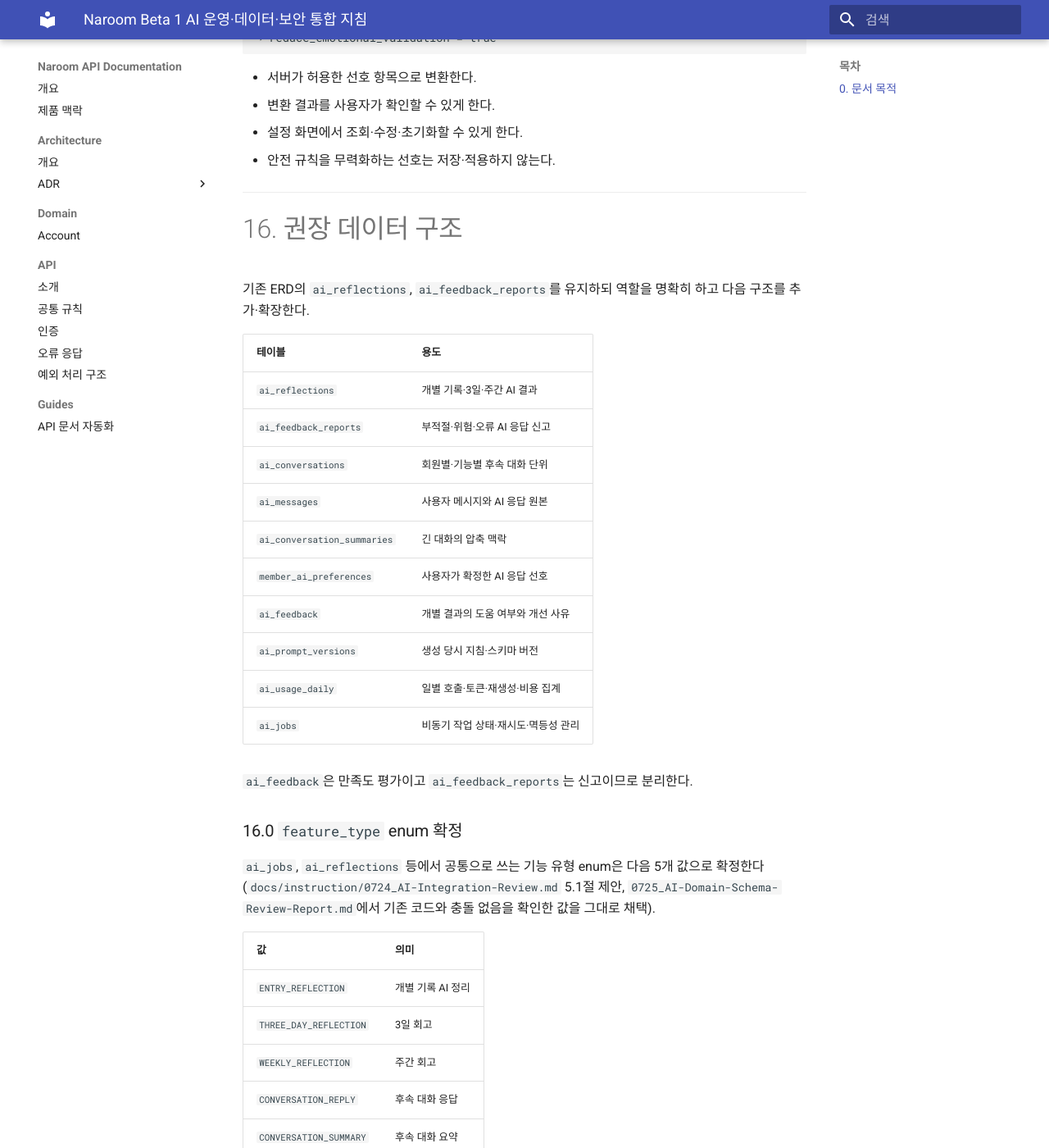
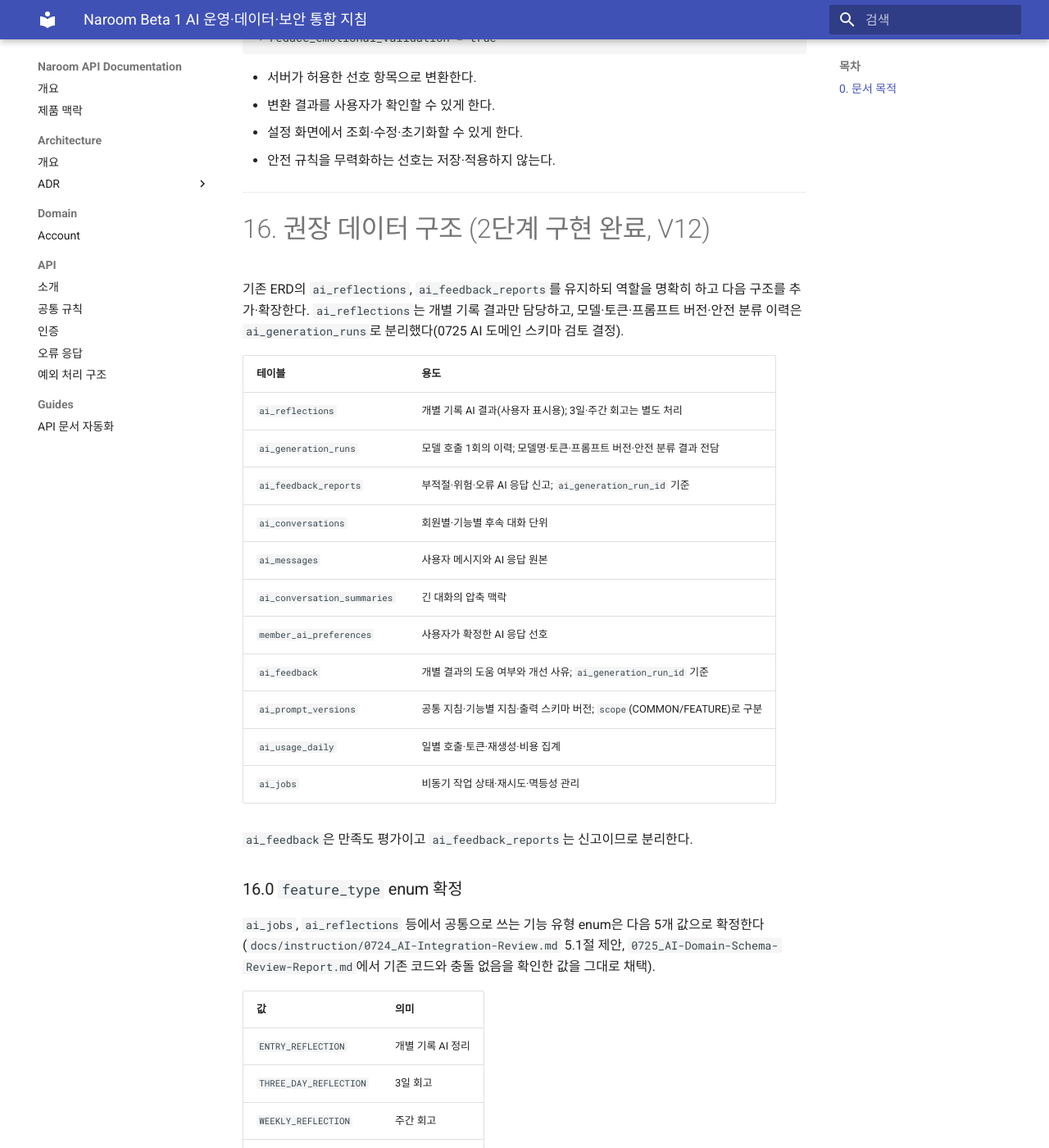
Before and after one commit to gvo-cheryl/narrom-api, an MkDocs documentation site: the page built from docs/api/ai-policy-architecture.md, in a window 1280 px wide and 1400 px high, scrolled down 20949 px. Shown: the whole window at 82% size. Built offline with MkDocs 1.6.1 and Material for MkDocs 9.7.7, drawn with Linux system fonts in a browser that asks for light colours; some of the changed text lies outside the part shown.

Commit message:
docs(ai): 2단계 스키마 구현 결과를 정책·커버리지 문서에 반영
- ai-policy-architecture.md §16에 ai_generation_runs 분리 반영, §24.1/24.2
  완료 체크 표시
- coverage-checklist.md의 ai_reflections 상태값·피드백 컬럼 참조를 V12
  실제 스키마(ai_feedback.helpfulness, ai_generation_run_id 기준)에 맞게 정정

관련: #20, #23, #24

```diff
--- a/docs/api/ai-policy-architecture.md
+++ b/docs/api/ai-policy-architecture.md
@@ -741,20 +741,21 @@ AI가 만든 과거 해석보다 사용자의 직접 선택과 자기정리를
 
 ---
 
-# 16. 권장 데이터 구조
+# 16. 권장 데이터 구조 (2단계 구현 완료, V12)
 
-기존 ERD의 `ai_reflections`, `ai_feedback_reports`를 유지하되 역할을 명확히 하고 다음 구조를 추가·확장한다.
+기존 ERD의 `ai_reflections`, `ai_feedback_reports`를 유지하되 역할을 명확히 하고 다음 구조를 추가·확장한다. `ai_reflections`는 개별 기록 결과만 담당하고, 모델·토큰·프롬프트 버전·안전 분류 이력은 `ai_generation_runs`로 분리했다(0725 AI 도메인 스키마 검토 결정).
 
 | 테이블 | 용도 |
 |---|---|
-| `ai_reflections` | 개별 기록·3일·주간 AI 결과 |
-| `ai_feedback_reports` | 부적절·위험·오류 AI 응답 신고 |
+| `ai_reflections` | 개별 기록 AI 결과(사용자 표시용); 3일·주간 회고는 별도 처리 |
+| `ai_generation_runs` | 모델 호출 1회의 이력; 모델명·토큰·프롬프트 버전·안전 분류 결과 전담 |
+| `ai_feedback_reports` | 부적절·위험·오류 AI 응답 신고; `ai_generation_run_id` 기준 |
 | `ai_conversations` | 회원별·기능별 후속 대화 단위 |
 | `ai_messages` | 사용자 메시지와 AI 응답 원본 |
 | `ai_conversation_summaries` | 긴 대화의 압축 맥락 |
 | `member_ai_preferences` | 사용자가 확정한 AI 응답 선호 |
-| `ai_feedback` | 개별 결과의 도움 여부와 개선 사유 |
-| `ai_prompt_versions` | 생성 당시 지침·스키마 버전 |
+| `ai_feedback` | 개별 결과의 도움 여부와 개선 사유; `ai_generation_run_id` 기준 |
+| `ai_prompt_versions` | 공통 지침·기능별 지침·출력 스키마 버전; `scope`(COMMON/FEATURE)로 구분 |
 | `ai_usage_daily` | 일별 호출·토큰·재생성·비용 집계 |
 | `ai_jobs` | 비동기 작업 상태·재시도·멱등성 관리 |
 
@@ -1055,15 +1056,15 @@ OpenAI가 처리할 본문을 별도의 암호문 상태로 보내면 모델이
 - [x] 토큰·호출·재생성 제한 설정 확정 — §5.3/§6.1에 수치 확정(Java 설정 클래스화는 실제 소비하는 4단계에서 진행)
 - [x] AI 처리 동의와 기록별 AI 제외 규칙 확정 — §23/§3.3, 기존 `member_consents.AI_PROCESSING` + `entries.ai_processing_allowed` 재사용(DTO 노출은 4단계에서 진행)
 
-## 24.2 2단계: 데이터 구조
+## 24.2 2단계: 데이터 구조 (완료, 2026-07-25, 이슈 #24, V12)
 
-- 기존 `ai_reflections`, `ai_feedback_reports` 역할 재확인
-- `ai_jobs` 추가
-- `ai_conversations`, `ai_messages`, `ai_conversation_summaries` 추가
-- `member_ai_preferences`, `ai_feedback` 추가
-- `ai_prompt_versions`, `ai_usage_daily` 추가
-- 감정 출처와 사용자 확인 상태 반영
-- 기록 삭제 cascade·보존 정책 검증
+- [x] 기존 `ai_reflections`, `ai_feedback_reports` 역할 재확인 — `ai_generation_runs` 분리, `ai_generation_run_id` 기준으로 통일
+- [x] `ai_jobs` 추가
+- [x] `ai_conversations`, `ai_messages`, `ai_conversation_summaries` 추가
+- [x] `member_ai_preferences`, `ai_feedback` 추가
+- [x] `ai_prompt_versions`, `ai_usage_daily` 추가
+- [x] 감정 출처와 사용자 확인 상태 반영 — 9.2절 `TagInitiator`+`TagState` 조합 그대로 유지, 신규 테이블에 별도 반영 불필요
+- [x] 기록 삭제 cascade·보존 정책 검증 — `entries`/`check_ins` 삭제 시 `entry_tags`/`ai_jobs`/`ai_reflections`/`ai_conversations` 등 CASCADE, `entry_self_reflections.ai_reflection_id`는 SET NULL로 자기정리 원문 보존
 
 ## 24.3 3단계: 보안
 
```
Also changed, not shown: docs/api/coverage-checklist.md (+3 -3 lines).
